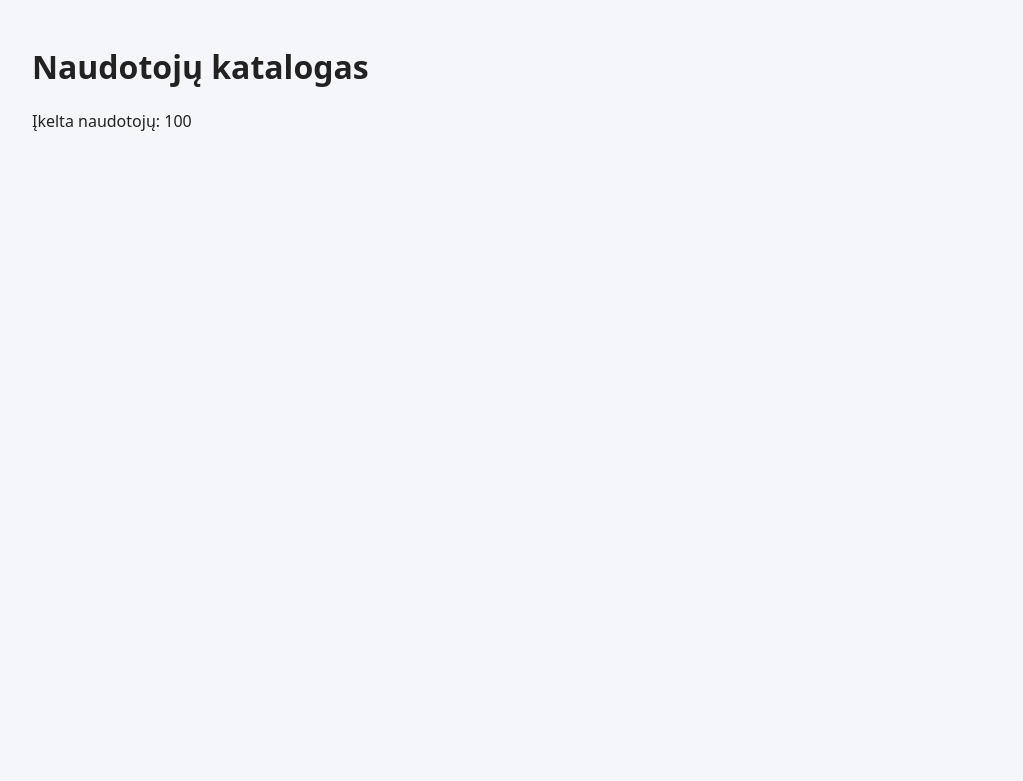
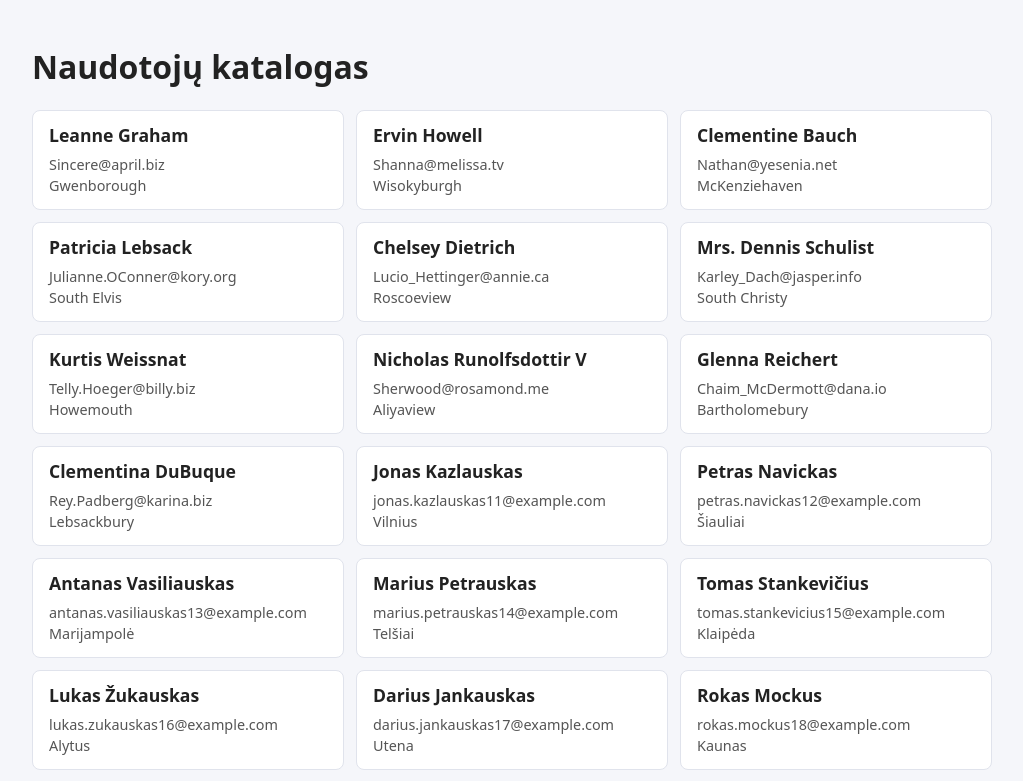
Before and after one commit to PI24SN-kestutis/react-practical-3, a React (Vite) app: page / in a window 1280 px wide. Shown: the top 781 px of the page, without its empty margins (128-1151 px from the left). Built offline with nearby package versions, Linux system fonts and the light colour scheme.

Commit message:
Add UserCard component and render user list

```diff
--- a/src/App.css
+++ b/src/App.css
@@ -7,3 +7,10 @@
 .error {
   color: #b00020;
 }
+
+/* Adaptyvus kortelių tinklelis. */
+.user-list {
+  display: grid;
+  grid-template-columns: repeat(auto-fill, minmax(250px, 1fr));
+  gap: 12px;
+}
--- a/src/App.jsx
+++ b/src/App.jsx
@@ -1,4 +1,5 @@
 import { useEffect, useState } from 'react'
+import UserCard from './components/UserCard'
 import './App.css'
 
 /**
@@ -50,7 +51,15 @@ function App() {
       <h1>Naudotojų katalogas</h1>
       {loading && <p>Kraunami naudotojai…</p>}
       {error && <p className="error">{error}</p>}
-      {!loading && !error && <p>Įkelta naudotojų: {users.length}</p>}
+      {/* Sąrašas rodomas tik tada, kai duomenys sėkmingai įkelti.
+          key = unikalus id, kad React teisingai atpažintų kortelę. */}
+      {!loading && !error && (
+        <div className="user-list">
+          {users.map((user) => (
+            <UserCard key={user.id} user={user} />
+          ))}
+        </div>
+      )}
     </main>
   )
 }
--- /dev/null
+++ b/src/components/UserCard.css
@@ -0,0 +1,18 @@
+.user-card {
+  background: #fff;
+  border: 1px solid #e0e3ec;
+  border-radius: 8px;
+  padding: 12px 16px;
+}
+
+.user-card__name {
+  margin: 0 0 8px;
+  font-size: 1.1rem;
+}
+
+.user-card__line {
+  margin: 2px 0;
+  color: #555;
+  font-size: 0.9rem;
+  overflow-wrap: anywhere;
+}
--- /dev/null
+++ b/src/components/UserCard.jsx
@@ -0,0 +1,19 @@
+import './UserCard.css'
+
+/**
+ * Naudotojo kortelė: rodo vardą, el. paštą ir miestą.
+ * Props:
+ *  - user: naudotojo objektas { id, name, email, city }
+ * (React.memo bus pridėtas vėlesniame žingsnyje.)
+ */
+function UserCard({ user }) {
+  return (
+    <article className="user-card">
+      <h2 className="user-card__name">{user.name}</h2>
+      <p className="user-card__line">{user.email}</p>
+      <p className="user-card__line">{user.city}</p>
+    </article>
+  )
+}
+
+export default UserCard
```
